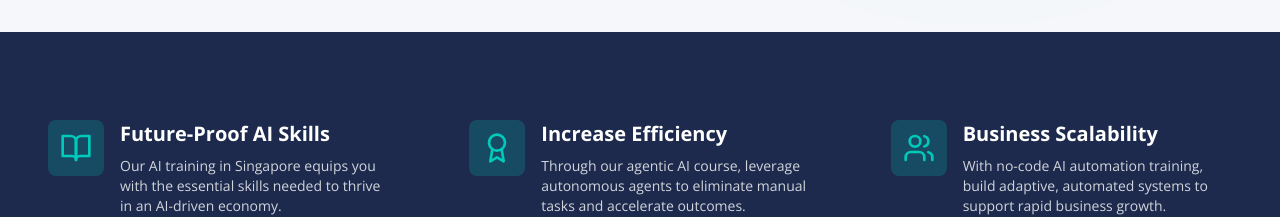
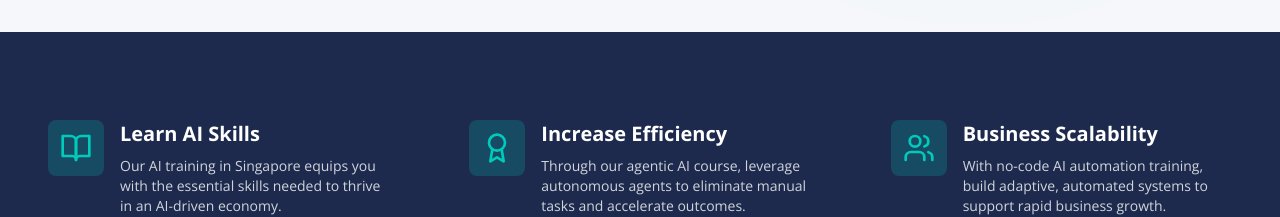
Before and after one commit to nexiuslabs/nexiusacademyskillsfuture, a React (Vite) app: page / in a window 1280 px wide. Shown: the part 840-1057 px from the top of the page. Built offline with nearby package versions, Linux system fonts and the light colour scheme; no server answers.

Commit message:
Change homepage feature copy to Learn AI Skills

```diff
--- a/components/home/Features.tsx
+++ b/components/home/Features.tsx
@@ -12,7 +12,7 @@ const Features: React.FC = () => {
               <BookOpen size={32} />
             </div>
             <div>
-              <h3 className="text-xl font-bold mb-2">Future-Proof AI Skills</h3>
+              <h3 className="text-xl font-bold mb-2">Learn AI Skills</h3>
               <p className="text-gray-300 text-sm">Our AI training in Singapore equips you with the essential skills needed to thrive in an AI-driven economy.</p>
             </div>
           </div>
```
